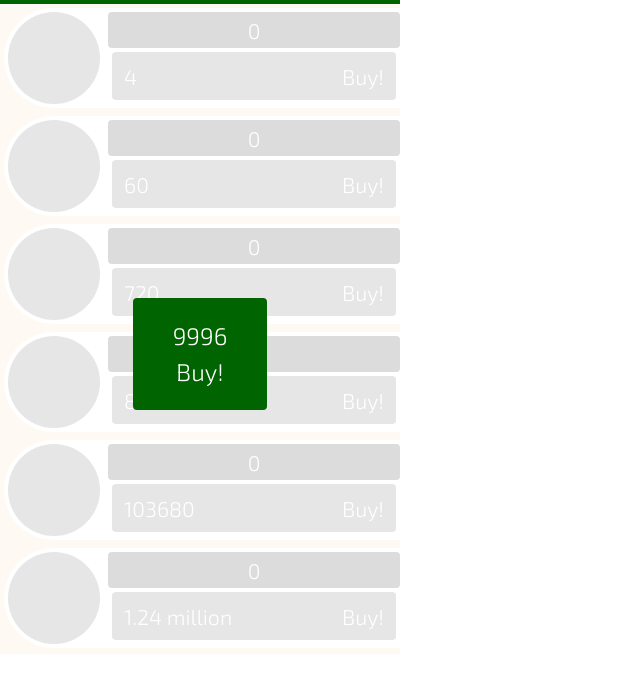
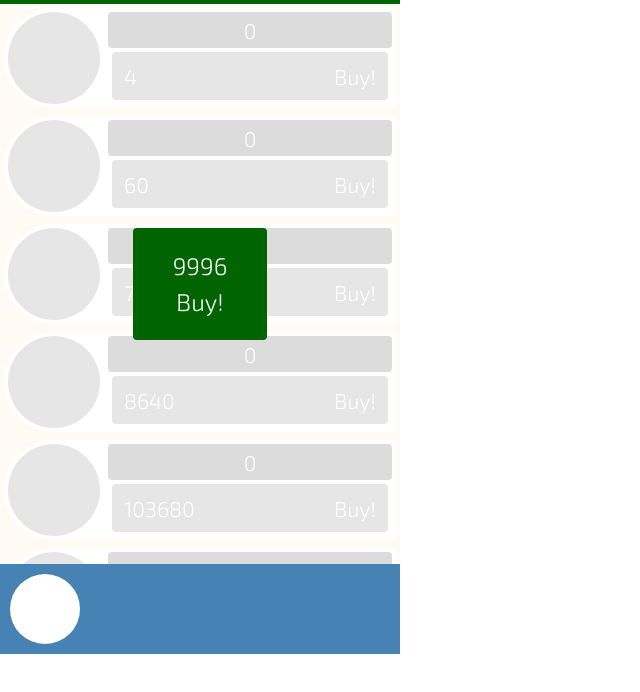
Before and after one commit to ageor/ageor, a plain HTML site: page idler/index.html in a window 1280 px wide. Shown: the part 46-738 px from the top of the page, without its empty margins (0-640 px from the left). Drawn offline with Linux system fonts and the light colour scheme.

Commit message:
Initial managers implementation

```diff
--- a/idler/hardly/components/generator.js
+++ b/idler/hardly/components/generator.js
@@ -4,6 +4,7 @@ export default class Generator {
     exponent;
     baseRevenue;
     baseCycle;
+    managerCost;
 
     calculateCost() {
         return Math.floor(this.baseCost * Math.pow(this.exponent, this.owned));
@@ -14,6 +15,8 @@ export default class Generator {
     }
 
     start(startTime) {
+        if (this.running) return;
+
         this.running = true;
         this.progress = 0;
         this.startTime = startTime;
--- a/idler/hardly/prototype/biz/barn.json
+++ b/idler/hardly/prototype/biz/barn.json
@@ -14,8 +14,8 @@
         },
         "BizDom": {
             "bizNameKey": "barn",
-            "selector": ".container .biome.west",
-            "klass": "biz"
+            "selector": ".container .biome.west .biz",
+            "klass": "generators"
         }
     }
 }
--- a/idler/hardly/prototype/generator/chicken.json
+++ b/idler/hardly/prototype/generator/chicken.json
@@ -6,10 +6,11 @@
             "baseCost": 4,
             "exponent": 1.07,
             "baseRevenue": 1,
-            "baseCycle": 0.6
+            "baseCycle": 0.6,
+            "managerCost": 10000
         },
         "GeneratorDom": {
-            "selector": ".container .biome.west .biz",
+            "selector": ".container .biome.west .biz .generators",
             "klass": "generator"
         }
     }
--- a/idler/hardly/prototype/generator/cow.json
+++ b/idler/hardly/prototype/generator/cow.json
@@ -6,10 +6,11 @@
             "baseCost": 8640,
             "exponent": 1.13,
             "baseRevenue": 4320,
-            "baseCycle": 12
+            "baseCycle": 12,
+            "managerCost": 1000000
         },
         "GeneratorDom": {
-            "selector": ".container .biome.west .biz",
+            "selector": ".container .biome.west .biz .generators",
             "klass": "generator"
         }
     }
--- a/idler/hardly/prototype/generator/donkey.json
+++ b/idler/hardly/prototype/generator/donkey.json
@@ -6,10 +6,11 @@
             "baseCost": 103680,
             "exponent": 1.12,
             "baseRevenue": 51840,
-            "baseCycle": 24
+            "baseCycle": 24,
+            "managerCost": 2000000
         },
         "GeneratorDom": {
-            "selector": ".container .biome.west .biz",
+            "selector": ".container .biome.west .biz .generators",
             "klass": "generator"
         }
     }
--- a/idler/hardly/prototype/generator/goat.json
+++ b/idler/hardly/prototype/generator/goat.json
@@ -6,10 +6,11 @@
             "baseCost": 720,
             "exponent": 1.14,
             "baseRevenue": 540,
-            "baseCycle": 6
+            "baseCycle": 6,
+            "managerCost": 400000
         },
         "GeneratorDom": {
-            "selector": ".container .biome.west .biz",
+            "selector": ".container .biome.west .biz .generators",
             "klass": "generator"
         }
     }
--- a/idler/hardly/prototype/generator/horse.json
+++ b/idler/hardly/prototype/generator/horse.json
@@ -6,10 +6,11 @@
             "baseCost": 1244160,
             "exponent": 1.11,
             "baseRevenue": 622080,
-            "baseCycle": 96
+            "baseCycle": 96,
+            "managerCost": 5000000
         },
         "GeneratorDom": {
-            "selector": ".container .biome.west .biz",
+            "selector": ".container .biome.west .biz .generators",
             "klass": "generator"
         }
     }
--- a/idler/hardly/prototype/generator/sheep.json
+++ b/idler/hardly/prototype/generator/sheep.json
@@ -6,10 +6,11 @@
             "baseCost": 60,
             "exponent": 1.15,
             "baseRevenue": 60,
-            "baseCycle": 3
+            "baseCycle": 3,
+            "managerCost": 200000
         },
         "GeneratorDom": {
-            "selector": ".container .biome.west .biz",
+            "selector": ".container .biome.west .biz .generators",
             "klass": "generator"
         }
     }
--- a/idler/hardly/systems/biome_ui_system.js
+++ b/idler/hardly/systems/biome_ui_system.js
@@ -15,10 +15,32 @@ export default class BiomeUISystem extends BaseUISystem {
         const dom = e.BiomeDom.render();
         const biome = e.Biome;
         const capitalLabel = this.div("capital");
+        const bizContainer = this.div("biz");
+        const controls = this.div("controls");
+        const overlay = this.div("overlay hidden");
+        const managers = this.div("managers");
+        const managerButton = this.div("button man");
 
         dom.appendChild(capitalLabel);
+        dom.appendChild(bizContainer);
+        dom.appendChild(controls);
+        dom.appendChild(overlay);
+        controls.appendChild(managerButton);
+        overlay.appendChild(managers);
 
         capitalLabel.innerText = this.formatNumber(biome.capital);
+
+        this.renderManagers(biome, managers);
+
+        managerButton.onclick = () => {
+            if (!this.currentBiz(biome).owned) return;
+
+            overlay.classList.remove("hidden");
+        }
+
+        overlay.onclick = function() {
+            overlay.classList.add("hidden");
+        }
 
         _hardly.onEvent("event_capitalChange", (tag) => {
             if (tag != biome.biomeTag) return;
@@ -26,4 +48,41 @@ export default class BiomeUISystem extends BaseUISystem {
             capitalLabel.innerText = this.formatNumber(biome.capital);
         });
     }
+
+    renderManagers(biome, dom) {
+        let gen, generatorEntities = this.currentBiz(biome).gen;
+
+        for(gen of generatorEntities) {
+            let generator = gen.Generator;
+            let button = this.div("manager-buy expensive");
+
+            dom.appendChild(button);
+
+            button.onclick = function(e) {
+                if (generator.managed || generator.managerCost > biome.capital) return;
+
+                this.classList.add("owned");
+
+                generator.managed = true;
+                generator.start(_hardly.Time.now);
+
+                _hardly.emitEvent("event_capitalChange", generator.biomeTag, -generator.managerCost);
+
+                _hardly.emitEvent("event_managerHire");
+
+
+                e.stopPropagation();
+            }
+
+            _hardly.onEvent("event_capitalChange", function(tag) {
+                if (generator.biomeTag != tag || generator.managed) return;
+
+                button.classList.toggle("expensive", biome.capital < generator.managerCost);
+            });
+        }
+    }
+
+    currentBiz(biome) {
+        return biome.biz[biome.selectedBiz].Biz;
+    }
 };
--- a/idler/hardly/systems/biz_ui_system.js
+++ b/idler/hardly/systems/biz_ui_system.js
@@ -12,7 +12,7 @@ export default class BizUISystem extends BaseUISystem {
     }
 
     added(e) {
-        const dom = e.BizDom.render("generators");
+        const dom = e.BizDom.render();
         const biz = e.Biz;
         const biome = _hardly.Biomes[biz.biomeTag];
         const overlay = this.div("overlay");
--- a/idler/hardly/systems/generator_system.js
+++ b/idler/hardly/systems/generator_system.js
@@ -12,6 +12,7 @@ export default class GeneratorSystem {
         let gen = e.Generator;
 
         gen.owned = 0;
+        gen.managed = false;
     }
 
     removed(e) {
@@ -32,6 +33,8 @@ export default class GeneratorSystem {
                 gen.running = false;
 
                 _hardly.emitEvent("event_capitalChange", gen.biomeTag, gen.calculateProduction());
+
+                if (gen.managed) gen.start(_time.now);
             }
 
             gen.progress = ((_time.now - gen.startTime) / 1000) / gen.baseCycle;
--- a/idler/hardly/systems/generator_ui_system.js
+++ b/idler/hardly/systems/generator_ui_system.js
@@ -60,6 +60,10 @@ export default class GeneratorUISystem extends BaseUISystem {
                 dom.classList.remove("expensive");
             }
         });
+
+        _hardly.onEvent("event_managerHire", function() {
+            dom.classList.toggle("generating", gen.managed || gen.running);
+        });
     }
 
     updateCash(info, gen) {
--- a/idler/index.html
+++ b/idler/index.html
@@ -35,6 +35,9 @@
                 position: relative;
                 width: 100%;
                 height: 100%;
+
+                display: flex;
+                flex-direction: column;
             }
 
             .container .biome .capital {
@@ -45,17 +48,59 @@
                 text-align: center;
             }
 
+            .container .biome .controls {
+                background-color: steelblue;
+                display: flex;
+                align-items: center;
+                padding: 10px;
+            }
+
+            .container .biome .controls .button.man {
+                width: 70px;
+                height: 70px;
+                background-color: white;
+                border-radius: 35px;
+                cursor: pointer;
+            }
+
+            .container .biome .managers {
+                display: flex;
+                flex-direction: row;
+                width: 100%;
+                flex-wrap: wrap;
+                justify-content: center;
+                margin-top: auto;
+                margin-bottom: 20px;
+            }
+
+            .container .biome .managers .manager-buy {
+                background-color: green;
+                width: 40%;
+                height: 80px;
+                margin: 10px;
+                border-radius: 4px;
+                cursor: pointer;
+            }
+
+            .container .biome .managers .manager-buy.expensive {
+                background-color: gray;
+            }
+
+            .container .biome .managers .manager-buy.owned {
+                opacity: 0.7;
+                cursor: initial;
+            }
+
             .container .biz {
                 position: relative;
 
                 width: 100%;
                 height: 100%;
 
-                display: flex;
-                flex-direction: column;
+                overflow: auto;
             }
 
-            .container .biz .overlay {
+            .overlay {
                 position: absolute;
                 left: 0px;
                 top: 0px;
@@ -68,7 +113,7 @@
                 z-index: 100;
             }
 
-            .container .biz .overlay.hidden {
+            .overlay.hidden {
                 display: none;
             }
 
@@ -92,7 +137,6 @@
                 flex-wrap: wrap;
                 align-content: flex-start;
                 margin-bottom: 4px;
-                overflow: auto;
             }
 
             .container .biz .generator {
```
